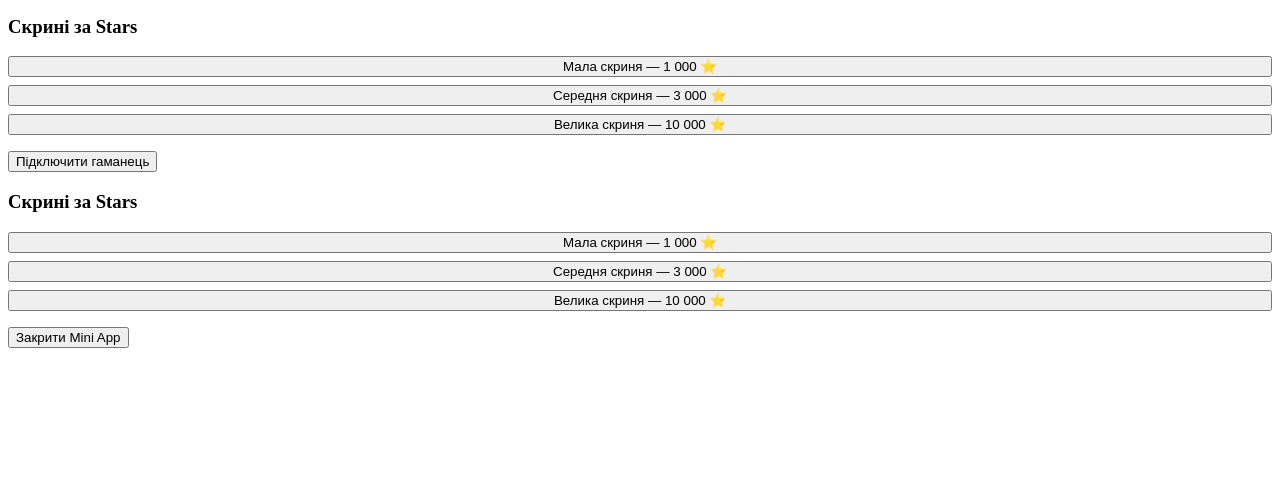
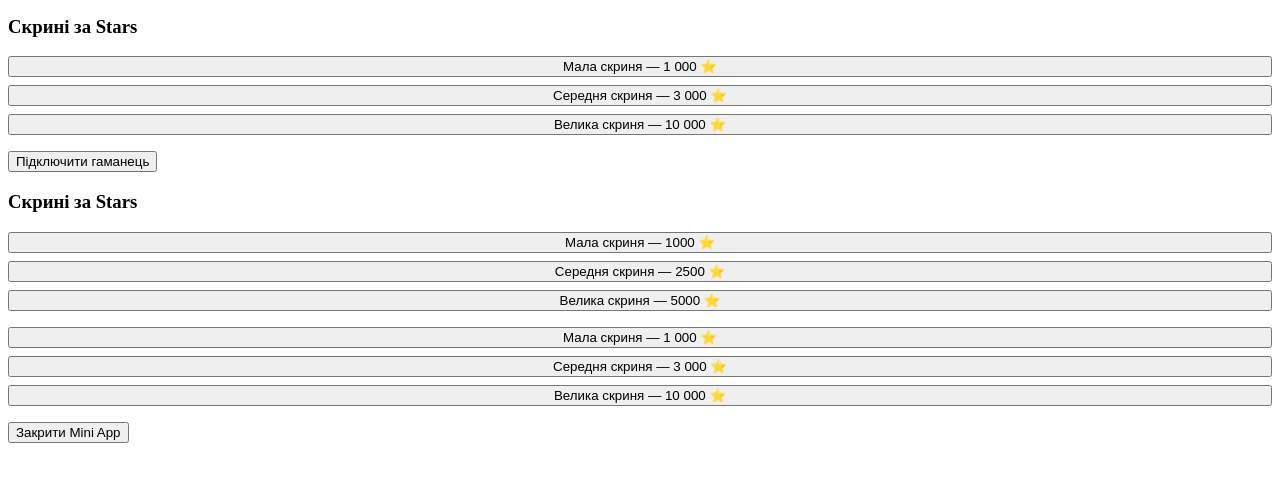
Before and after one commit to vadymton/ton-vault-clicker, a browser extension: page index.html in a window 1280 px wide. Shown: the part 101-582 px from the top of the page. Drawn offline with Linux system fonts and the light colour scheme.

Commit message:
Update index.html

```diff
--- a/index.html
+++ b/index.html
@@ -28,7 +28,12 @@
       <p id="wallet"></p>
     </    <div class="card">
       <h3>Скрині за Stars</h3>
-      <div style="display:grid;gap:8px">
+  <div style="display:grid;gap:8px">
+  <button class="buy" data-sku="chest_small" data-amount="1000">Мала скриня — 1000 ⭐</button>
+  <button class="buy" data-sku="chest_medium" data-amount="2500">Середня скриня — 2500 ⭐</button>
+  <button class="buy" data-sku="chest_big" data-amount="5000">Велика скриня — 5000 ⭐</button>
+</div>
+<p id="buy-status" style="margin-top:8px;"></p>    <div style="display:grid;gap:8px">
         <button class="buy" data-sku="chest_small"  data-amount="1000">Мала скриня — 1 000 ⭐</button>
         <button class="buy" data-sku="chest_medium" data-amount="3000">Середня скриня — 3 000 ⭐</button>
         <button class="buy" data-sku="chest_big"    data-amount="10000">Велика скриня — 10 000 ⭐</button>
```
